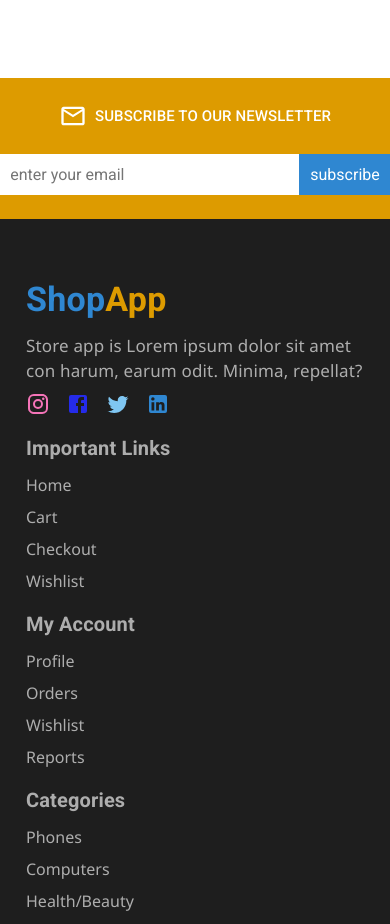
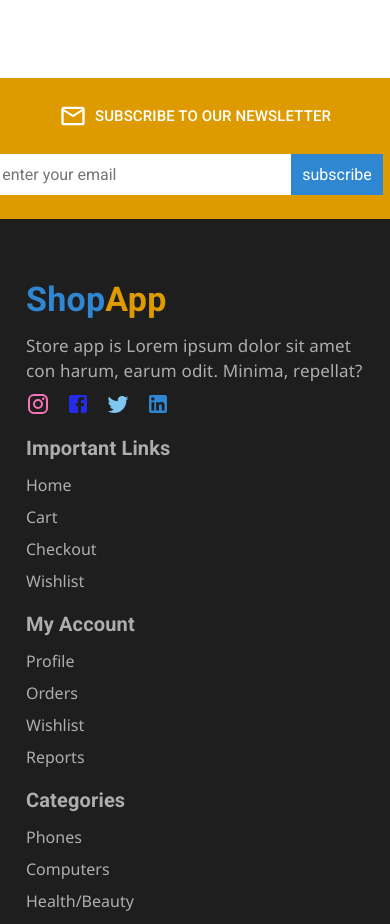
Before and after one commit to simtengu/store_app_frontend, a React (Create React App) app: page /auth in a window 390 px wide. Shown: the part 860-1784 px from the top of the page. Built offline with nearby package versions, Linux system fonts and the light colour scheme; no server answers.

Commit message:
auth error firefox-related fixed

```diff
--- a/src/components/Footer.jsx
+++ b/src/components/Footer.jsx
@@ -1,5 +1,5 @@
 import { Facebook, Instagram, LinkedIn, Twitter } from "@mui/icons-material";
-import { Box, Container, Grid, IconButton, Stack, Typography } from "@mui/material";
+import { Container, Grid, Stack, Typography } from "@mui/material";
 import React from "react";
 const Footer = () => {
   return (
--- a/src/components/Subscribe.jsx
+++ b/src/components/Subscribe.jsx
@@ -1,5 +1,5 @@
 import { MailOutline } from "@mui/icons-material";
-import { Box, Button, Grid, Stack, TextField, Typography } from "@mui/material";
+import { Box, Grid, Typography } from "@mui/material";
 import React from "react";
 const Subscribe = () => {
   return (
@@ -30,7 +30,7 @@ const Subscribe = () => {
               </Typography>
             </Box>
           </Grid>
-          <Grid item xs={12} md={6}>
+          <Grid item xs={12} md={6} sx={{px: {xs:2,md:1}}}>
             <div
               style={{
                 width: "100%",
--- a/src/pages/Auth.jsx
+++ b/src/pages/Auth.jsx
@@ -1,45 +1,45 @@
-
 import { Box, Container, Grid, Paper } from "@mui/material";
-import React, { useEffect,useState } from "react";
-import { useSelector,useDispatch } from "react-redux";
+import React, { useEffect, useState } from "react";
+import { useSelector, useDispatch } from "react-redux";
 import Login from "../components/auth/Login";
 import Register from "../components/auth/Register";
-import { activate_login_form, activate_register_form } from "../store/actions/authForms";
-import Backdrop from '@mui/material/Backdrop';
-import CircularProgress from '@mui/material/CircularProgress';
-import {useNavigate} from "react-router-dom";
+import {
+  activate_login_form,
+  activate_register_form,
+} from "../store/actions/authForms";
+import Backdrop from "@mui/material/Backdrop";
+import CircularProgress from "@mui/material/CircularProgress";
+import { useNavigate } from "react-router-dom";
 import { setAuthUser } from "../store/actions/auth";
-import axios from "axios";
+import axiosInstance from "../api/secureApi";
 
 const Auth = () => {
-  const token = localStorage.getItem('store_app_token')
-  const[isLoading,setIsLoading] = useState(token ? true : false);
-
+  const token = localStorage.getItem("store_app_token");
+  const [isLoading, setIsLoading] = useState(token ? true : false);
   const navigate = useNavigate();
   const dispatch = useDispatch();
   const { activeForm } = useSelector((state) => state.authForm);
   useEffect(() => {
-
     if (token) {
+      //check if a token is still valid and fetch a user...............
       const fetchAuthUser = async () => {
-      const response = await axios.get("/user");
+        const response = await axiosInstance.get("/user");
         const { user } = response.data;
         if (user) {
           dispatch(setAuthUser(user));
+          navigate("/", { replace: true });
         }
       };
       try {
         fetchAuthUser();
-      navigate('/',{replace:true})
-      setIsLoading(false)
       } catch (error) {
         console.log(error.response.data.message);
         localStorage.removeItem("store_app_token");
-      setIsLoading(false)
+        setIsLoading(false);
       }
     }
+  }, [token, dispatch, navigate]);
 
- }, [token])
   const handleActiveForm = () => {
     if (activeForm === "login") {
       dispatch(activate_register_form());
@@ -48,21 +48,19 @@ const Auth = () => {
     }
   };
 
-
-
-  if(isLoading){
-    return     <div>
-
+  if (isLoading) {
+    return (
+      <div>
         <Backdrop
-      sx={{ color: '#fff', zIndex: (theme) => theme.zIndex.drawer + 1 }}
+          sx={{ color: "#fff", zIndex: (theme) => theme.zIndex.drawer + 1 }}
           open={isLoading}
-      onClick={()=>setIsLoading(false)}
+          onClick={() => setIsLoading(false)}
         >
           <CircularProgress color="inherit" />
         </Backdrop>
       </div>
-  }
-
+    );
+  } else {
     return (
       <>
         <Container sx={{ py: 2 }}>
@@ -87,6 +85,7 @@ const Auth = () => {
         </Container>
       </>
     );
+  }
 };
 
 export default Auth;
```
Also changed, not shown: 1 other file (tests, documents, lock files or other folders). Lines whose indentation alone changed are shown as unchanged.
